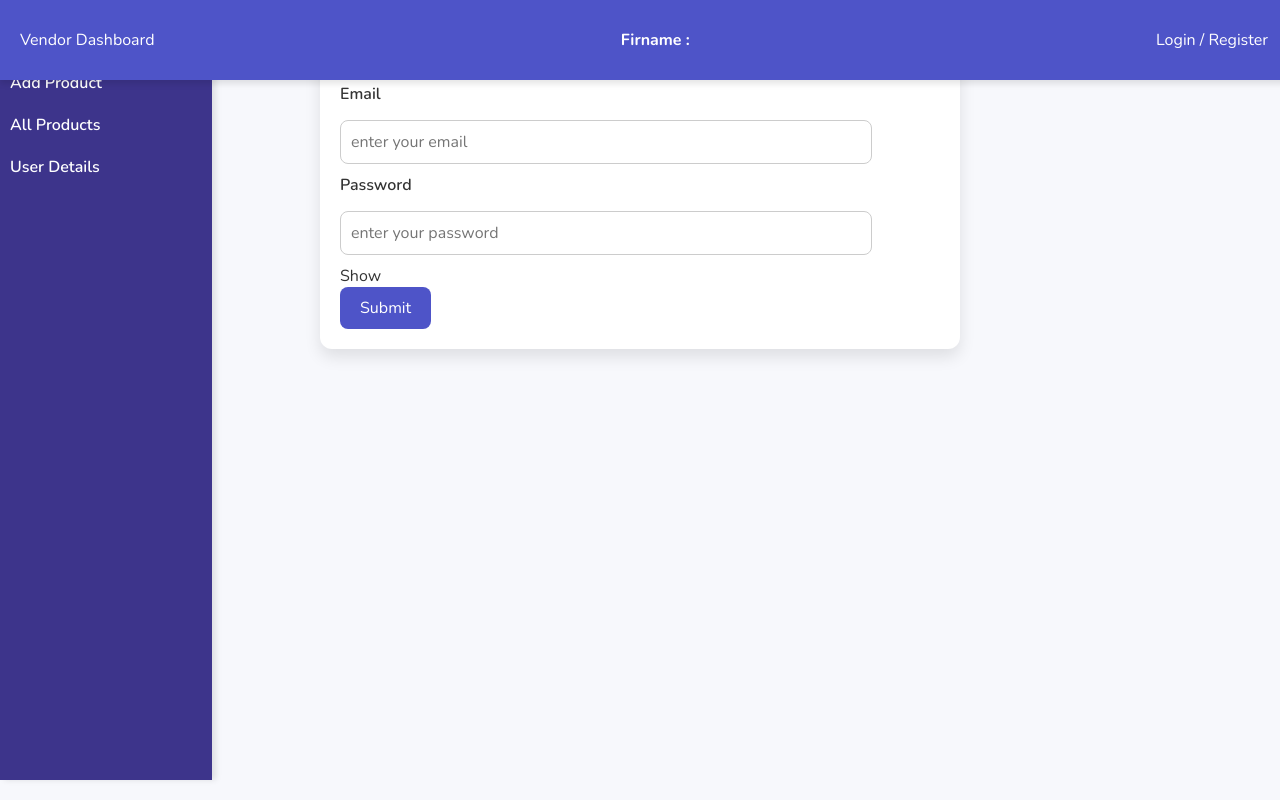
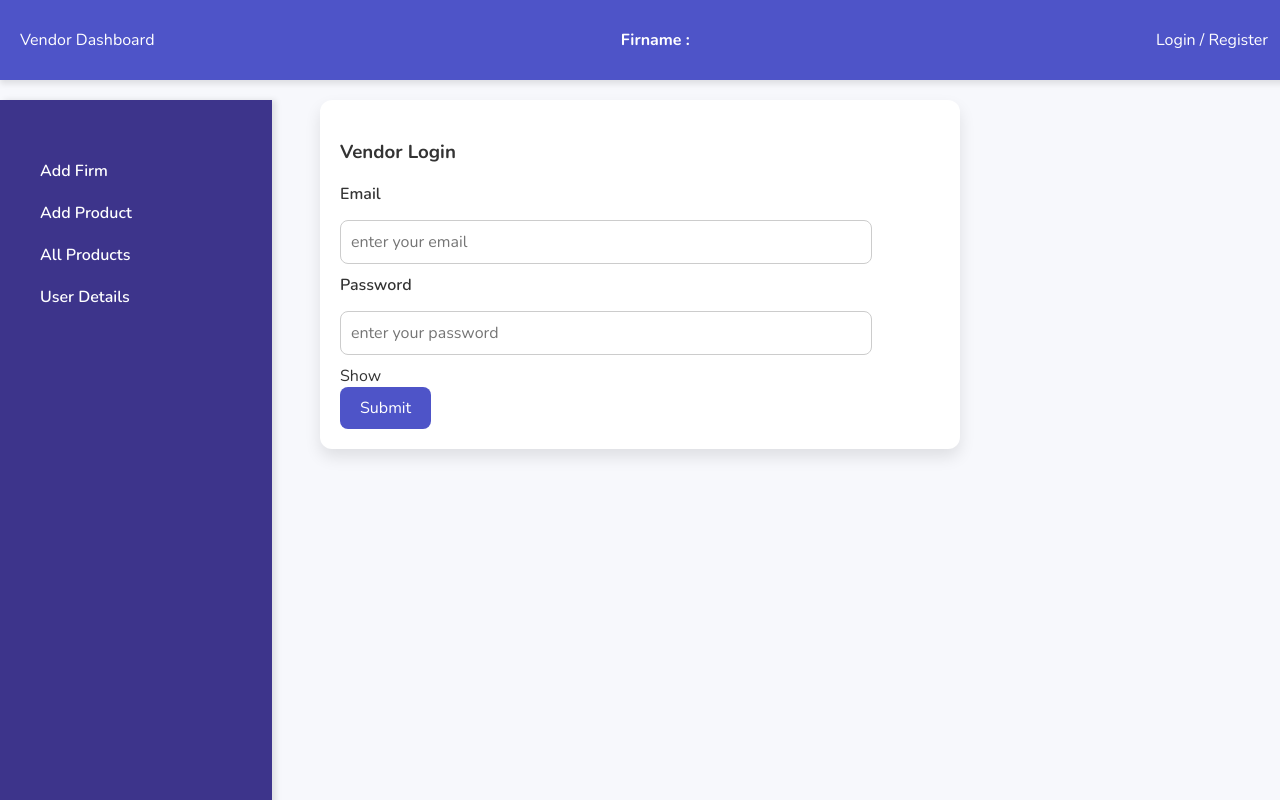
Before and after one commit to bhanuprakashande9/React_Dashboard_Backend_Swiggy2, a React (Vite) app: page / in a window 1280 px wide. Both pictures are taken after a click on the element "Login /". Built offline with nearby package versions, Linux system fonts and the light colour scheme.

Commit message:
Paddings and gaps css

```diff
--- a/src/App.css
+++ b/src/App.css
@@ -15,7 +15,9 @@ body {
     position: fixed; /* Fix the navbar to the top */
     top: 0;          /* Align it to the top of the viewport */
     left: 0;         /* Align it to the left of the viewport */
+
     width: 97.5%;     /* Ensure it spans the requried width of the screen */
+
 
     height: 80px;
     display: flex;
@@ -26,6 +28,7 @@ body {
     padding: 0 20px;
     box-shadow: 0 4px 6px rgba(0, 0, 0, 0.1);
     z-index: 1000;
+
 }
 
 .navSection .userAuth,
@@ -45,7 +48,7 @@ body {
     height: 95vh;
     background-color: #3D348B;
     color: #fff;
-    padding: 10px;
+    padding: 40px;
     position: fixed;
     box-shadow: 4px 0 6px rgba(0, 0, 0, 0.1);
 }
@@ -76,7 +79,7 @@ body {
     padding: 20px;
     width: 50%;
     max-width: 600px;
-    margin: auto;
+    margin: 100px auto;
 }
 
 .authForm input,
@@ -88,6 +91,7 @@ body {
     border-radius: 8px;
     font-size: 1rem;
     transition: border-color 0.3s;
+
 }
 
 .authForm input:focus,
```
